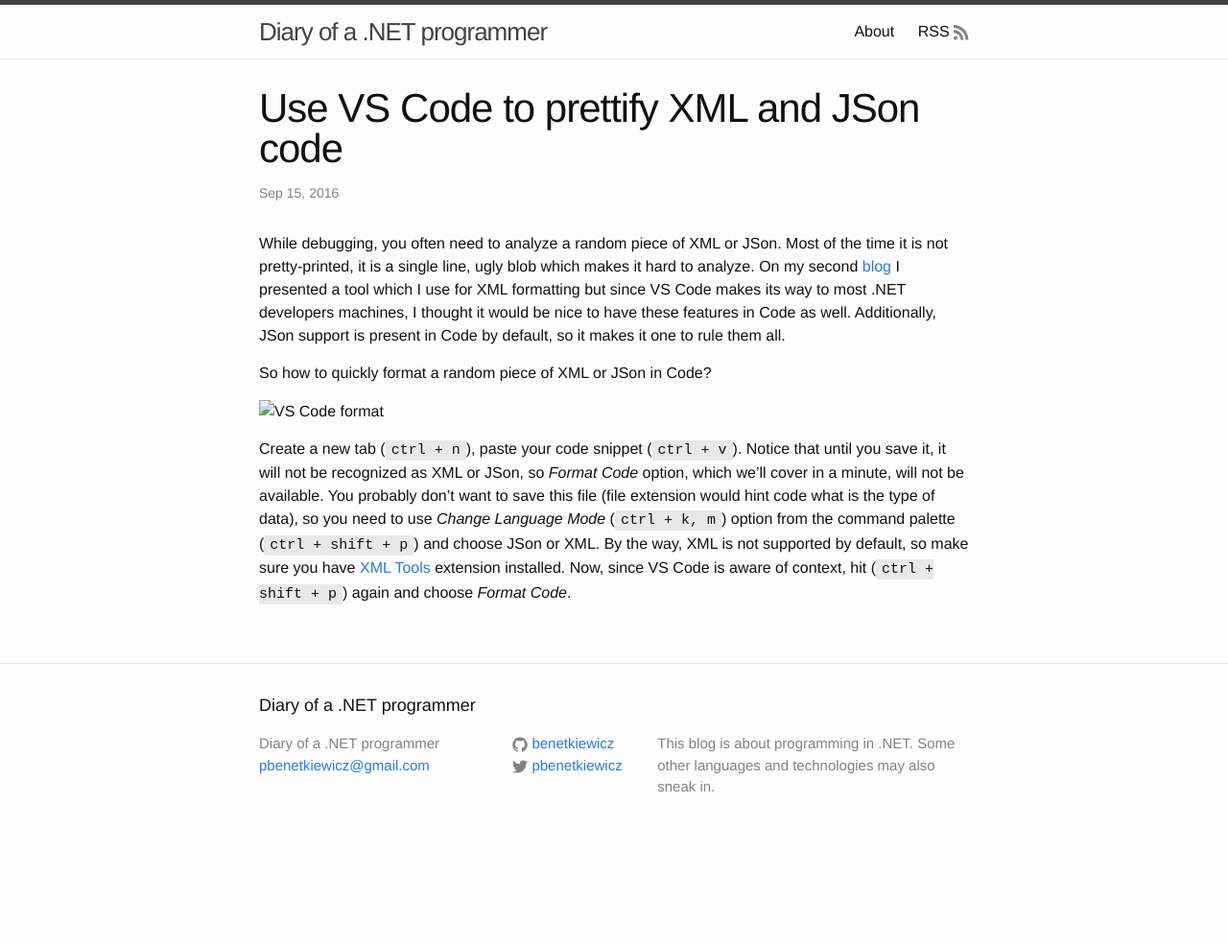
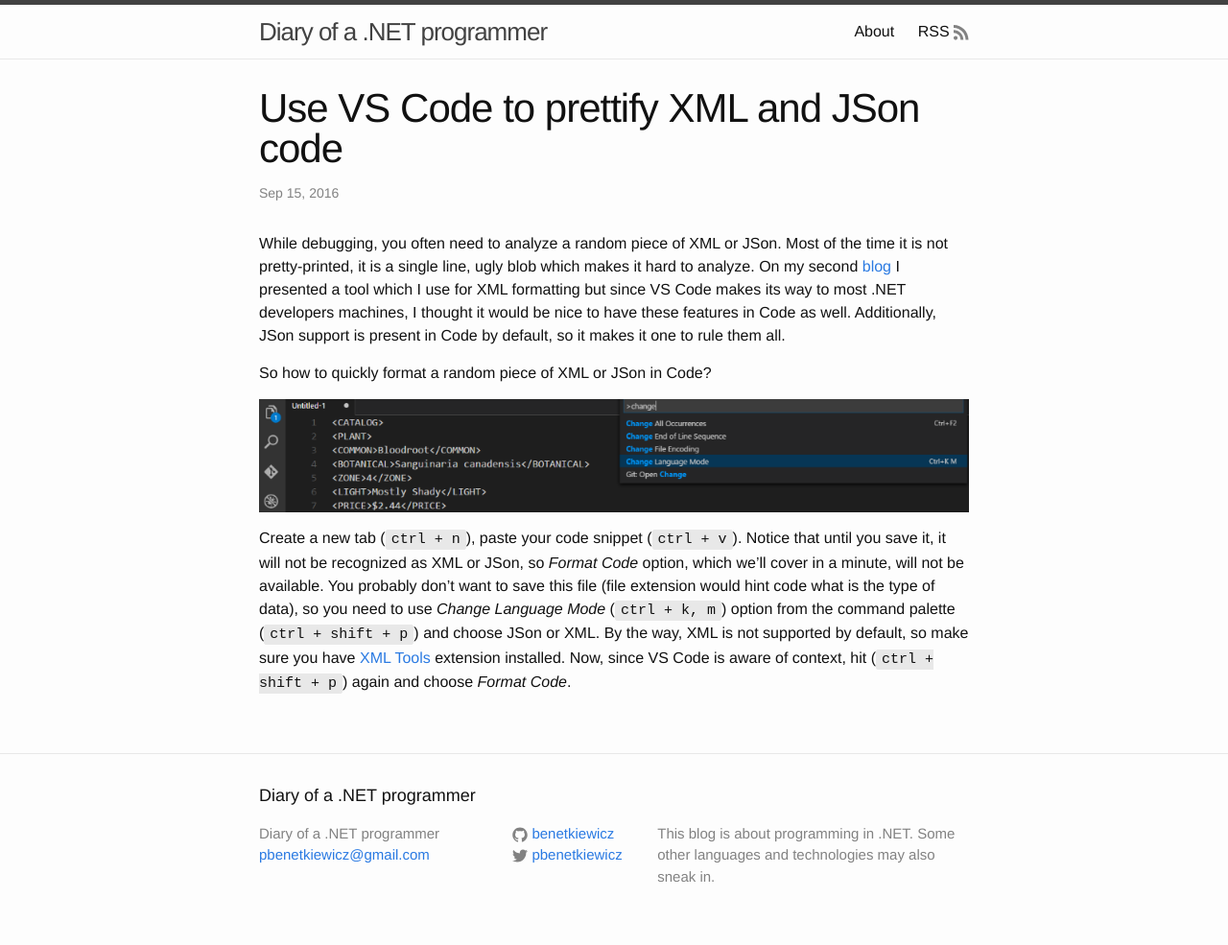
Before and after one commit to benetkiewicz/blog, a Jekyll site: the page built from _posts/2016-09-15-vs_code-format-xml-json.md, in a window 1280 px wide. Shown: the whole page at 96% size. Built offline with Jekyll 4.4.1, drawn with Linux system fonts in a browser that asks for light colours; before the commit the page ends 900 px from its top, so only the background shows below that.

Commit message:
another fix vs code post image

```diff
--- a/_posts/2016-09-15-vs_code-format-xml-json.md
+++ b/_posts/2016-09-15-vs_code-format-xml-json.md
@@ -9,7 +9,7 @@
 
 So how to quickly format a random piece of XML or JSon in Code?
 
-![VS Code format](images/vs_code_language_mode.png)
+![VS Code format]({{ site.url }}images/vs_code_language_mode.png)
 
 Create a new tab (`ctrl + n`), paste your code snippet (`ctrl + v`). Notice that until you save it, it will not be recognized as XML or JSon, so _Format Code_ option, which we'll cover in a minute, will not be available. You probably don't want to save this file (file extension would hint code what is the type of data), so you need to use _Change Language Mode_ (`ctrl + k, m`) option from the command palette (`ctrl + shift + p`) and choose JSon or XML. By the way, XML is not supported by default, so make sure you have [XML Tools][b874bbc8] extension installed. Now, since VS Code is aware of context, hit (`ctrl + shift + p`) again and choose _Format Code_.
 
```
